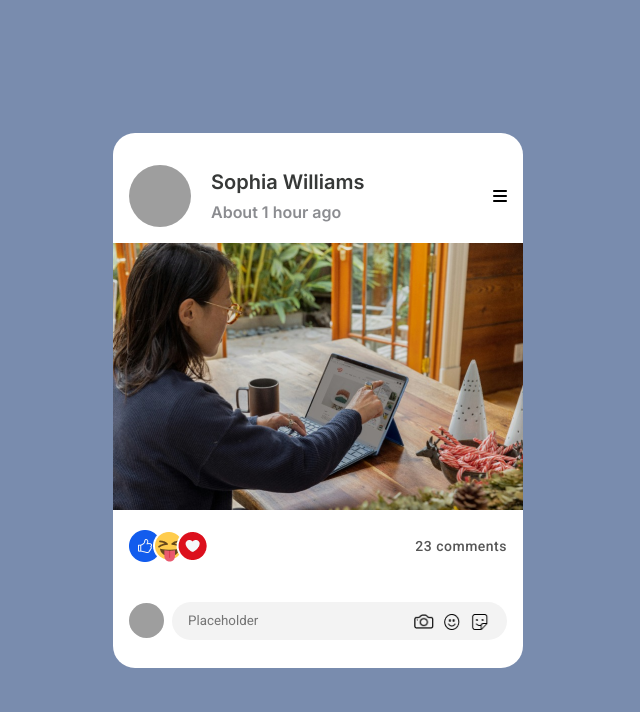
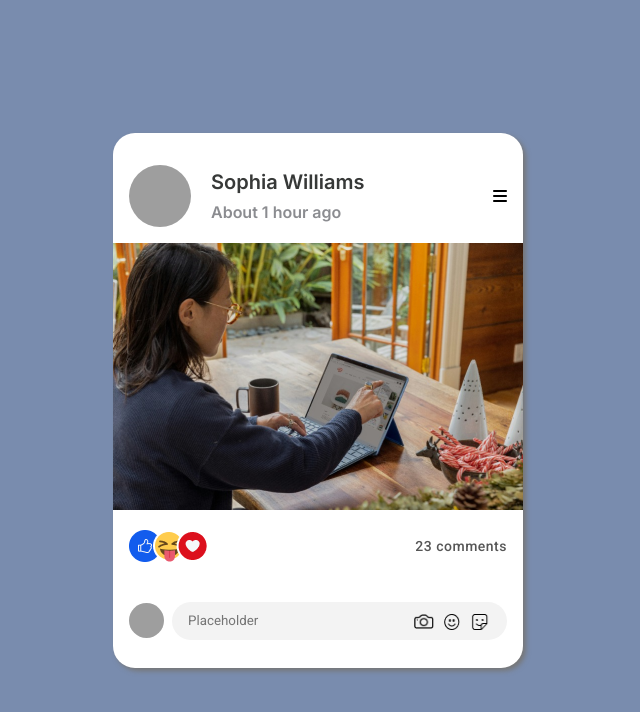
Before and after one commit to rkeppler42/webdevdaily, a plain HTML site: page challenges/0261/index.html in a window 1280 px wide. Shown: the whole page, without its empty margins (322-962 px from the left). Drawn offline with Linux system fonts and the light colour scheme; grey boxes are pictures that could not be loaded.

Commit message:
Added box-shadow to challenge 0261 card

```diff
--- a/challenges/0261/style.css
+++ b/challenges/0261/style.css
@@ -22,6 +22,7 @@ body {
   padding: 32px 0;
   background-color: #fff;
   border-radius: 22px;
+  box-shadow: 3px 3px 5px #777;
 }
 
 .card header {
```
